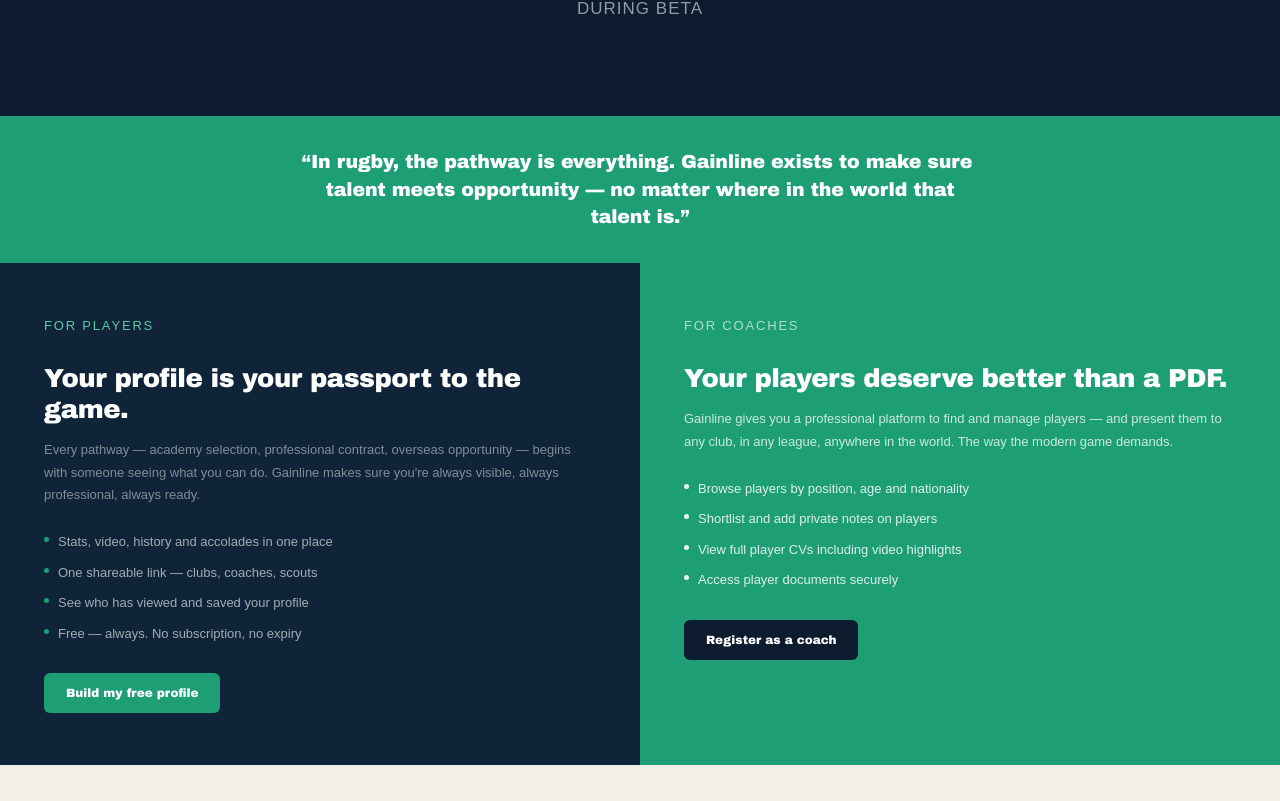
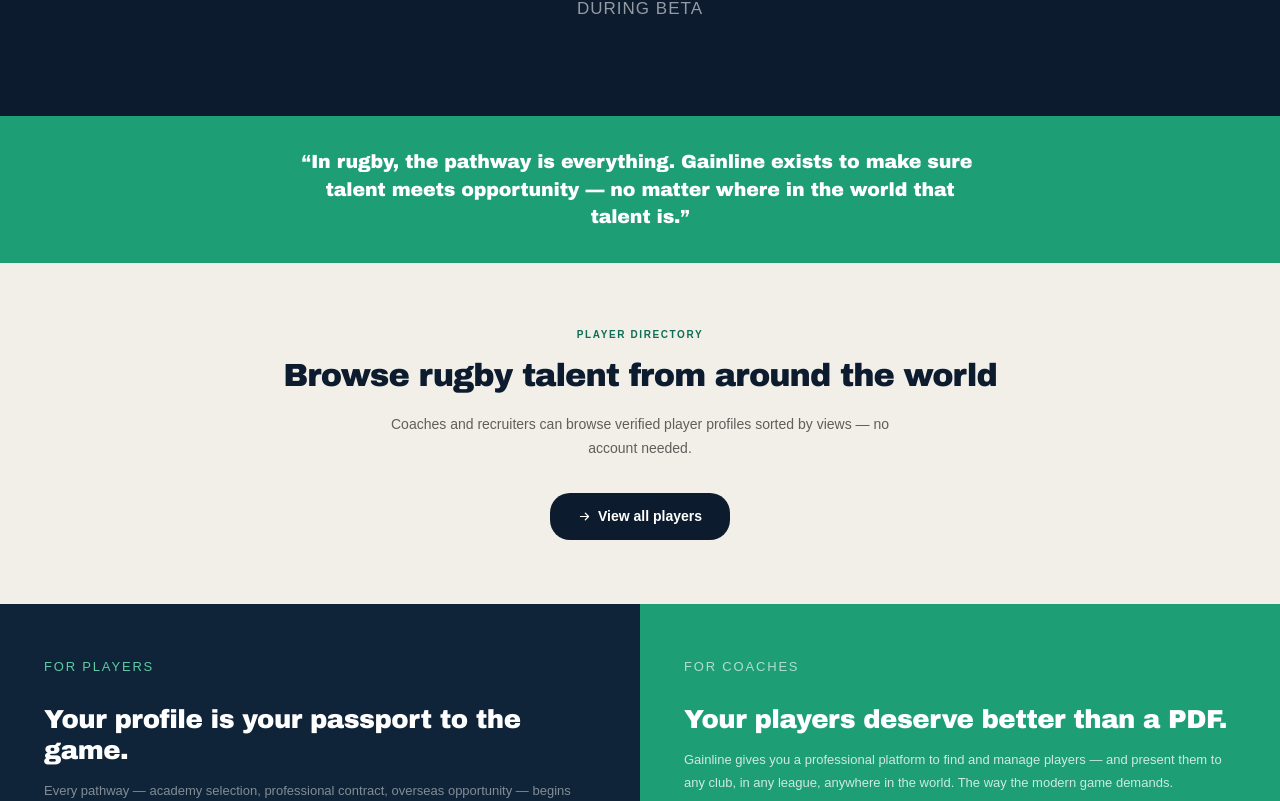
Before and after one commit to NectaTechnologists/ScrumProFr, a Next.js app: page / in a window 1280 px wide. Shown: the part 534-1335 px from the top of the page. Built offline with nearby package versions, Linux system fonts and the light colour scheme.

Commit message:
Fix hero spacing and coach registration link

```diff
--- a/src/app/page.tsx
+++ b/src/app/page.tsx
@@ -44,7 +44,7 @@ export default function Home() {
         .hero-btns { display: flex; gap: 14px; justify-content: center; flex-wrap: wrap; }
         .btn-primary { background: #1D9E75; color: white; font-size: 15px; font-weight: 700; padding: 14px 28px; border-radius: 6px; text-decoration: none; font-family: 'Arial Black', Arial, sans-serif; }
         .btn-ghost { background: transparent; color: white; font-size: 14px; padding: 13px 22px; border-radius: 6px; text-decoration: none; border: 1.5px solid rgba(255,255,255,0.25); }
-        .hero-note { margin-top: 16px; font-size: 11px; color: rgba(255,255,255,0.26); letter-spacing: 0.06em; }
+        .hero-note { margin-top: 32px; font-size: 11px; color: rgba(255,255,255,0.26); letter-spacing: 0.06em; }
 
         .badge { display: inline-flex; align-items: center; gap: 8px; background: rgba(29,158,117,0.14); border: 1px solid rgba(29,158,117,0.3); border-radius: 20px; padding: 5px 14px; margin-bottom: 26px; }
         .badge-dot { width: 6px; height: 6px; border-radius: 50%; background: #1D9E75; flex-shrink: 0; }
@@ -182,6 +182,17 @@ export default function Home() {
         <p>&ldquo;{T.quote.replace(/^["«»]|["«»]$/g, '').trim().replace(T.quote_highlight, `\u200B${T.quote_highlight}\u200B`)}&rdquo;</p>
       </div>
 
+      <section style={{ background: '#F1EFE8', padding: '64px 40px', textAlign: 'center' }}>
+  <div style={{ maxWidth: '860px', margin: '0 auto' }}>
+    <p style={{ fontSize: '10px', color: '#0F6E56', letterSpacing: '0.16em', marginBottom: '10px', fontWeight: '700' }}>PLAYER DIRECTORY</p>
+    <h2 style={{ fontSize: '32px', fontWeight: '900', color: '#0D1B2E', letterSpacing: '-1px', fontFamily: 'Arial Black, Arial, sans-serif', marginBottom: '12px' }}>Browse rugby talent from around the world</h2>
+    <p style={{ fontSize: '14px', color: '#5F5E5A', lineHeight: '1.75', maxWidth: '520px', margin: '0 auto 32px' }}>Coaches and recruiters can browse verified player profiles sorted by views — no account needed.</p>
+    <a href="/players" style={{ display: 'inline-flex', alignItems: 'center', gap: '7px', background: '#0D1B2E', color: 'white', fontSize: '14px', fontWeight: '700', padding: '13px 28px', borderRadius: '20px', textDecoration: 'none', fontFamily: 'Arial, sans-serif' }}>
+      <svg width="13" height="13" viewBox="0 0 16 16" fill="none" stroke="white" strokeWidth="1.5" strokeLinecap="round" strokeLinejoin="round"><path d="M3 8h10M9 4l4 4-4 4"/></svg>
+      View all players
+    </a>
+  </div>
+</section>
       {/* SPLIT */}
       <div className="split">
         <div className="split-player">
@@ -210,7 +221,7 @@ export default function Home() {
               </div>
             ))}
           </div>
-          <a href="/login" className="btn-dark">{T.agent_cta}</a>
+          <a href="/register/coach" className="btn-dark">{T.agent_cta}</a>
         </div>
       </div>
 
```
